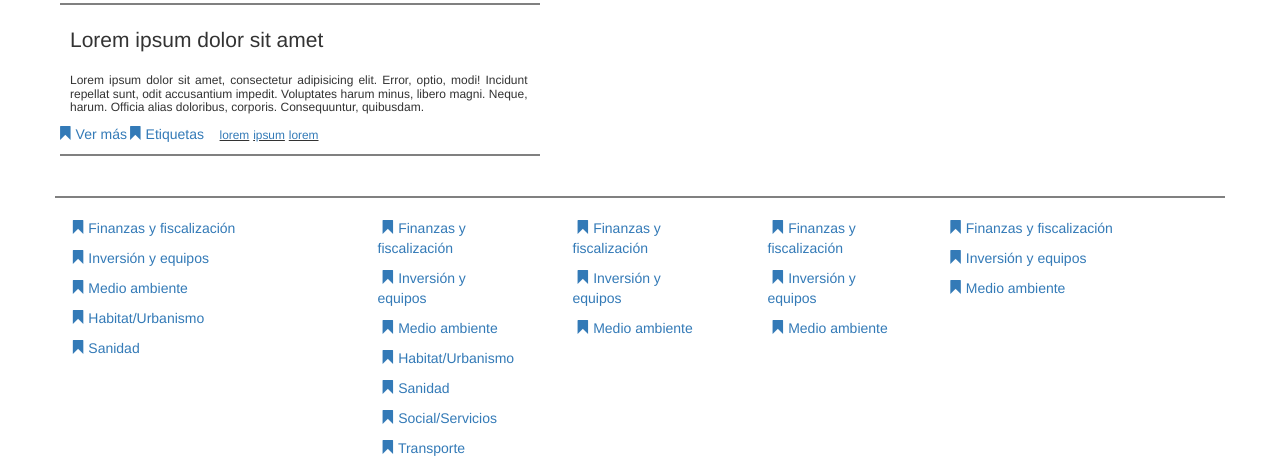
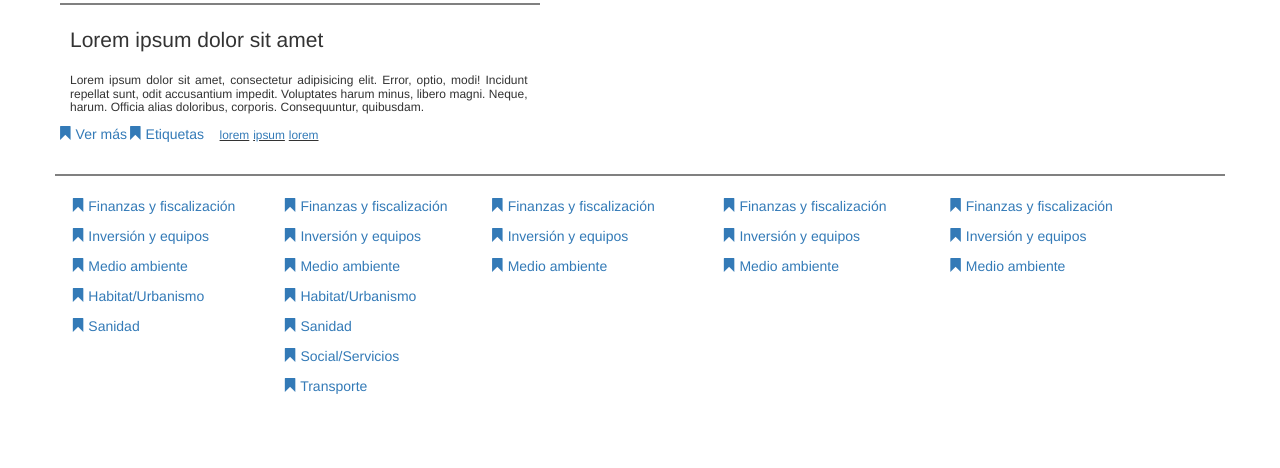
Before and after one commit to MarianaPacheco/27_Problema, a plain HTML site: page index.html in a window 1280 px wide. Shown: the part 1069-1537 px from the top of the page. After the commit the page ends 1475 px from the top, so only its background shows below. Drawn offline with Linux system fonts and the light colour scheme.

Commit message:
Modifiqué diseño del footer

```diff
--- a/css/main.css
+++ b/css/main.css
@@ -97,3 +97,12 @@ hr{
 	margin-left: 1%;
 	margin-right: .5%;
 }
+.mrf{
+	margin-left: -100%;
+}
+.mrf2{
+	margin-left: -90%;
+}
+.mrf3{
+	margin-left: -60%;
+}
--- a/index.html
+++ b/index.html
@@ -158,7 +158,6 @@
                   </li>
                 </ul>
               </div>
-              <hr class="borde">
             </div>    <!-- Termina cuarto renglon -->
           </div>    <!-- Termina Columna izquierda -->
         </article>
@@ -280,27 +279,27 @@
         </div>
         <div class="col-lg-2">
           <ul>    <!-- Lista de viñetas 2 -->
-              <p class="mr"><a href="#"><span class="glyphicon glyphicon-bookmark"></span> Finanzas y fiscalización</a></p>
-              <p class="mr"><a href="#"><span class="glyphicon glyphicon-bookmark"></span> Inversión y equipos</a></p>
-              <p class="mr"><a href="#"><span class="glyphicon glyphicon-bookmark"></span> Medio ambiente</a></p>
-              <p class="mr"><a href="#"><span class="glyphicon glyphicon-bookmark"></span> Habitat/Urbanismo</a></p>
-              <p class="mr"><a href="#"><span class="glyphicon glyphicon-bookmark"></span> Sanidad</a></p>
-              <p class="mr"><a href="#"><span class="glyphicon glyphicon-bookmark"></span> Social/Servicios</a></p>
-              <p class="mr"><a href="#"><span class="glyphicon glyphicon-bookmark"></span> Transporte</a></p>
+              <p class="mrf"><a href="#"><span class="glyphicon glyphicon-bookmark"></span> Finanzas y fiscalización</a></p>
+              <p class="mrf"><a href="#"><span class="glyphicon glyphicon-bookmark"></span> Inversión y equipos</a></p>
+              <p class="mrf"><a href="#"><span class="glyphicon glyphicon-bookmark"></span> Medio ambiente</a></p>
+              <p class="mrf"><a href="#"><span class="glyphicon glyphicon-bookmark"></span> Habitat/Urbanismo</a></p>
+              <p class="mrf"><a href="#"><span class="glyphicon glyphicon-bookmark"></span> Sanidad</a></p>
+              <p class="mrf"><a href="#"><span class="glyphicon glyphicon-bookmark"></span> Social/Servicios</a></p>
+              <p class="mrf"><a href="#"><span class="glyphicon glyphicon-bookmark"></span> Transporte</a></p>
             </ul>
         </div>
         <div class="col-lg-2">
           <ul>    <!-- Lista de viñetas 3 -->
-              <p class="mr"><a href="#"><span class="glyphicon glyphicon-bookmark"></span> Finanzas y fiscalización</a></p>
-              <p class="mr"><a href="#"><span class="glyphicon glyphicon-bookmark"></span> Inversión y equipos</a></p>
-              <p class="mr"><a href="#"><span class="glyphicon glyphicon-bookmark"></span> Medio ambiente</a></p>
+              <p class="mrf2"><a href="#"><span class="glyphicon glyphicon-bookmark"></span> Finanzas y fiscalización</a></p>
+              <p class="mrf2"><a href="#"><span class="glyphicon glyphicon-bookmark"></span> Inversión y equipos</a></p>
+              <p class="mrf2"><a href="#"><span class="glyphicon glyphicon-bookmark"></span> Medio ambiente</a></p>
             </ul>
         </div>
         <div class="col-lg-2">
           <ul>    <!-- Lista de viñetas 4 -->
-              <p class="mr"><a href="#"><span class="glyphicon glyphicon-bookmark"></span> Finanzas y fiscalización</a></p>
-              <p class="mr"><a href="#"><span class="glyphicon glyphicon-bookmark"></span> Inversión y equipos</a></p>
-              <p class="mr"><a href="#"><span class="glyphicon glyphicon-bookmark"></span> Medio ambiente</a></p>
+              <p class="mrf3"><a href="#"><span class="glyphicon glyphicon-bookmark"></span> Finanzas y fiscalización</a></p>
+              <p class="mrf3"><a href="#"><span class="glyphicon glyphicon-bookmark"></span> Inversión y equipos</a></p>
+              <p class="mrf3"><a href="#"><span class="glyphicon glyphicon-bookmark"></span> Medio ambiente</a></p>
             </ul>
         </div>
         <div class="col-lg-3">
```
